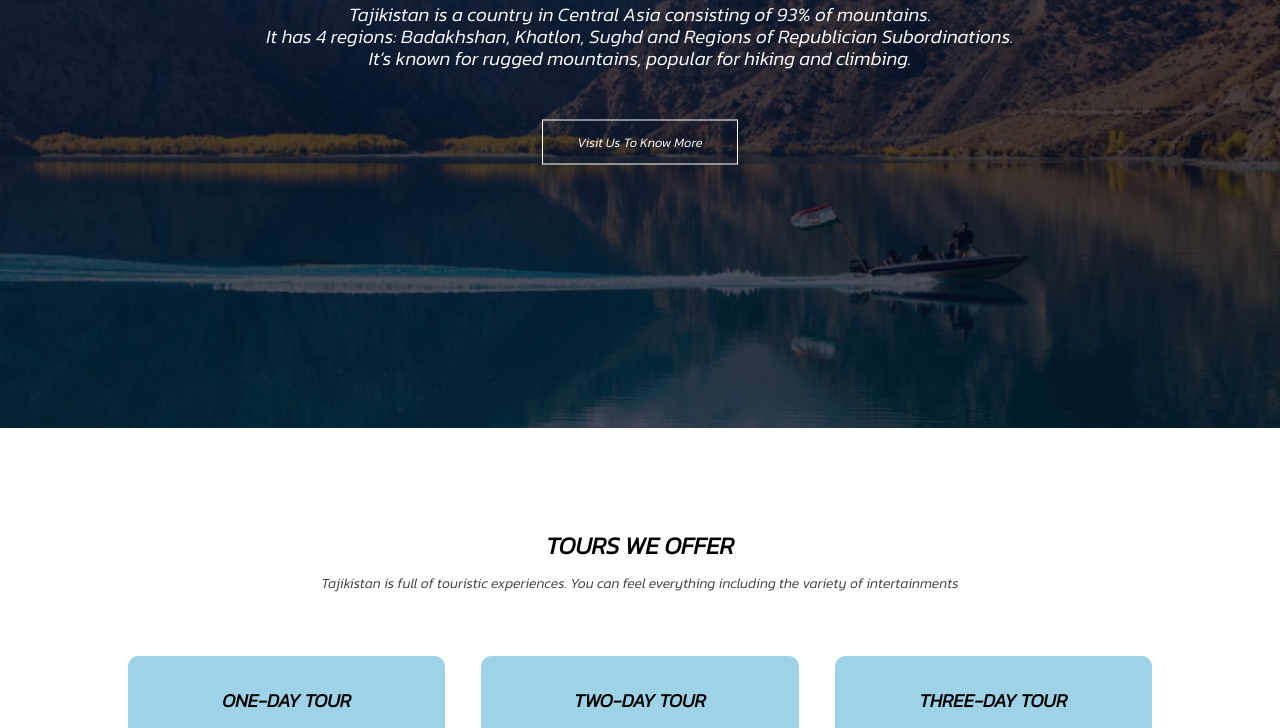
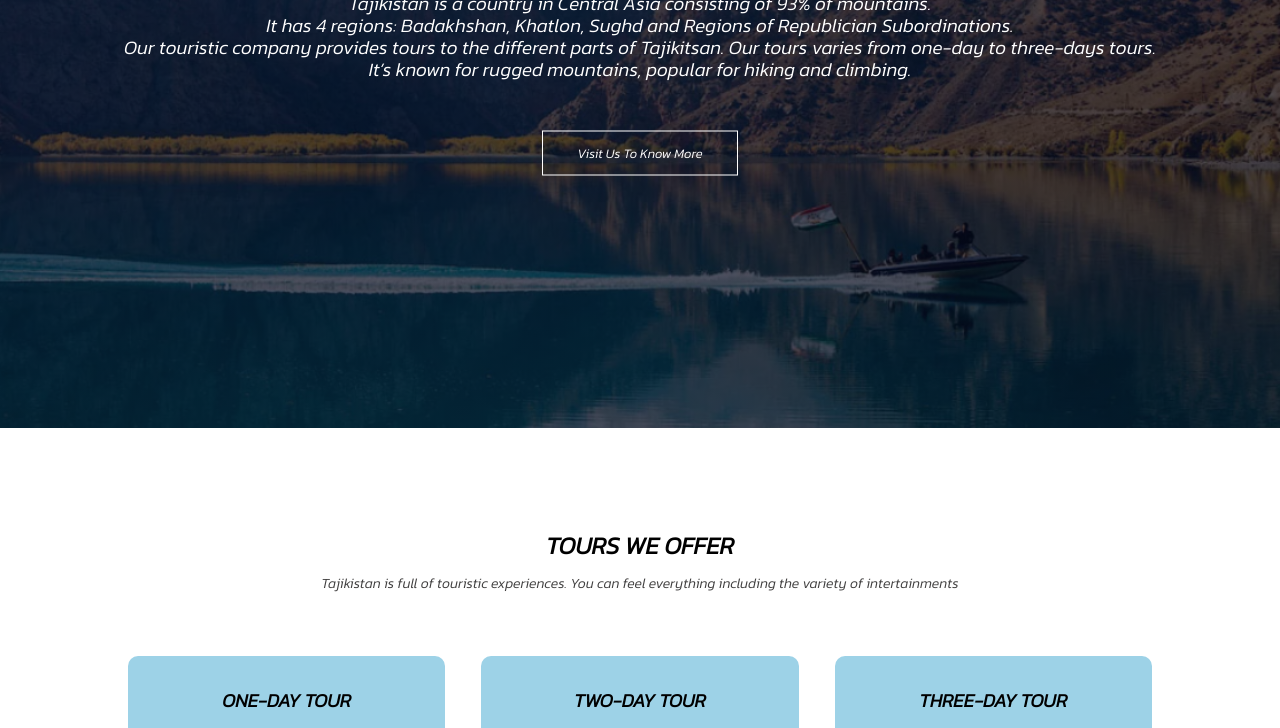
Before and after one commit to normatov-d-auca-2021/webpagefall2023, a plain HTML site: page index.html in a window 1280 px wide. Shown: the part 372-1100 px from the top of the page. Drawn offline with Linux system fonts and the light colour scheme; a web font is replaced by a local one.

Commit message:
updates for the project

```diff
--- a/index.html
+++ b/index.html
@@ -28,7 +28,9 @@
     <div class="textsBox">
         <h1>Welcome to Tajikistan</h1>
         <p>Tajikistan is a country in Central Asia consisting of 93% of mountains.<br>
-            It has 4 regions: Badakhshan, Khatlon, Sughd and Regions of Republician Subordinations.
+            It has 4 regions: Badakhshan, Khatlon, Sughd and Regions of Republician Subordinations.<br>
+            Our touristic company provides tours to the different parts of Tajikitsan.
+            Our tours varies from one-day to three-days tours.
              <br>It’s known for rugged mountains, popular for hiking and climbing. </p>
 
     <a href="" class="btn">Visit Us To Know More</a>
```
